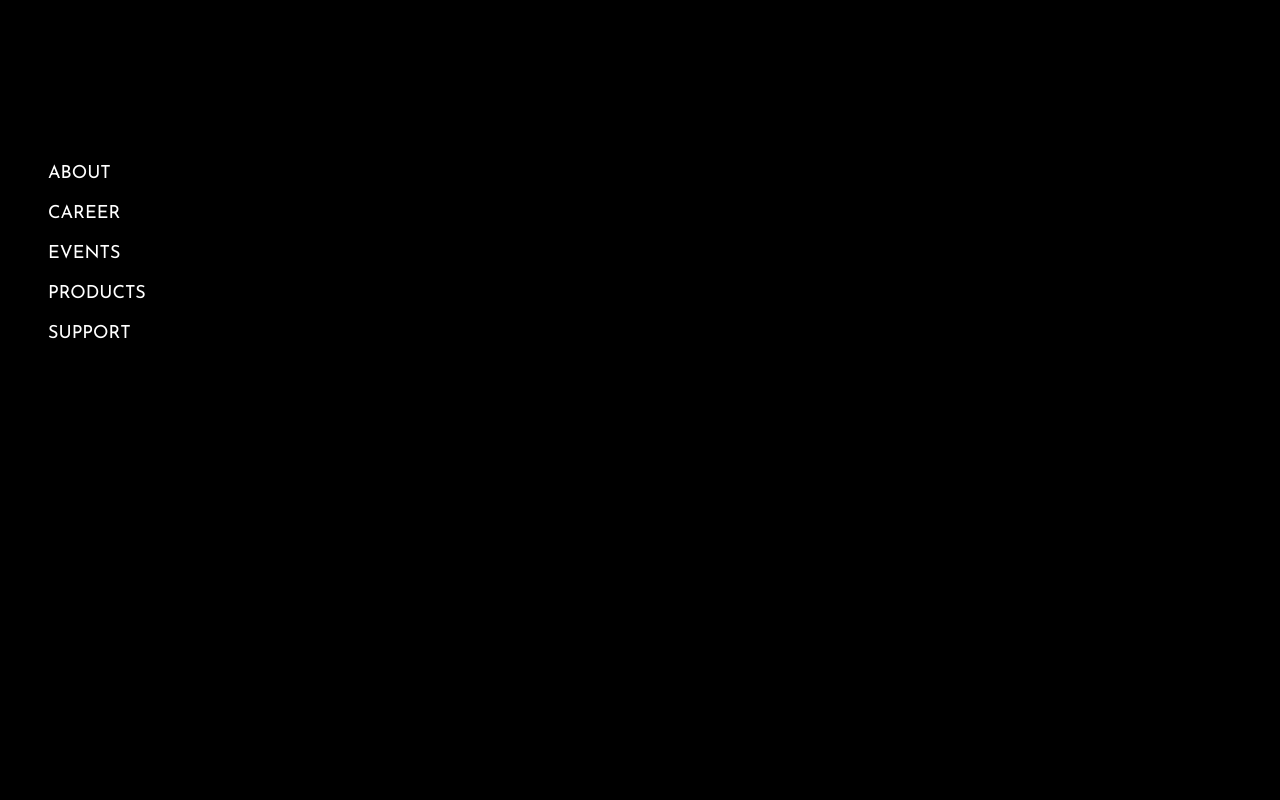
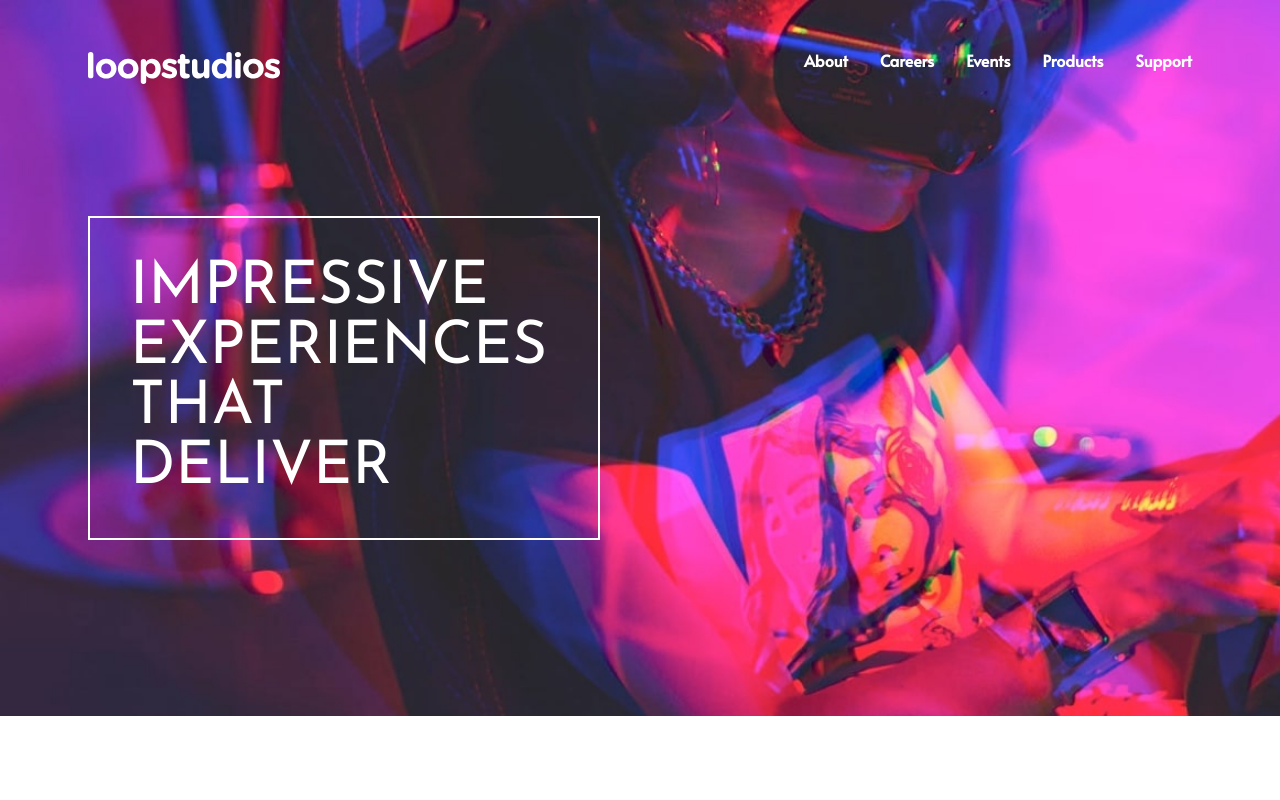
Before and after one commit to earmahsakyi/Loopstudio-landing-page, a website: page index.html in a window 1280 px wide. Shown: the top 800 px of the page. Drawn offline with Linux system fonts and the light colour scheme.

Commit message:
first commit

```diff
--- a/index.html
+++ b/index.html
@@ -63,7 +63,7 @@
                  </div>
              </nav>
              <!-- mobile menu -->
-             <div id="menu" class="absolute top-0 bottom-0 left-0 flex-col self-end flex w-full min-h-screen py-1 pt-40 pl-12 space-y-3 text-lg text-white uppercase bg-black">
+             <div id="menu" class="absolute top-0 bottom-0 left-0 flex-col self-end hidden w-full min-h-screen py-1 pt-40 pl-12 space-y-3 text-lg text-white uppercase bg-black">
                <a href="#" class="hover:text-pink-500">About</a>
                <a href="#" class="hover:text-pink-500">Career</a>
                <a href="#" class="hover:text-pink-500">Events</a>
```
